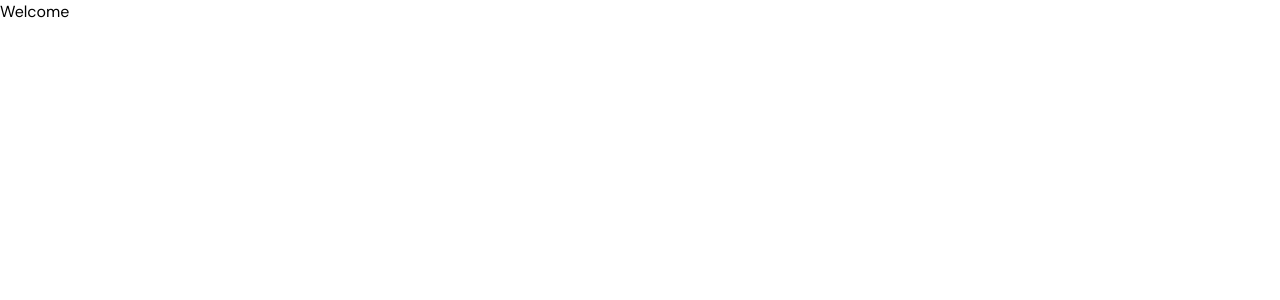
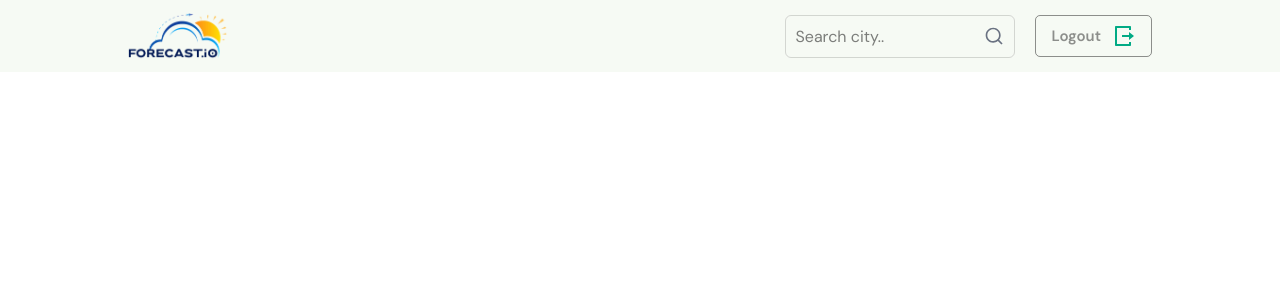
Before and after one commit to Kaveeshe2001/Fidenz-Weather-Application, a React app in the folder frontend/: page / in a window 1280 px wide. Shown: the top 300 px of the page. Built offline with nearby package versions, Linux system fonts and the light colour scheme; sample sign-in values are in the browser's storage; the HTML template or start-up script is replaced by a standard one; a web font is replaced by a local one.

Commit message:
Navbar and Search Component

```diff
--- a/frontend/package.json
+++ b/frontend/package.json
@@ -10,6 +10,7 @@
     "preview": "vite preview"
   },
   "dependencies": {
+    "@remixicon/react": "^4.7.0",
     "@tailwindcss/vite": "^4.1.14",
     "axios": "^1.12.2",
     "jwt-decode": "^4.0.0",
--- /dev/null
+++ b/frontend/src/components/Shared/Navbar.tsx
@@ -0,0 +1,37 @@
+import { useNavigate } from "react-router-dom"
+import logo from "../../assets/logo.png"
+import PrimaryButton from "../ui/Button/PrimaryButton";
+import { logout } from "../../services/AuthService";
+import { RiLogoutBoxRLine } from "@remixicon/react";
+import Search from "../ui/Search/Search";
+
+const Navbar = () => {
+  const navigate = useNavigate();
+
+  const handleLogout = (e: React.MouseEvent<HTMLButtonElement>) => {
+    e.preventDefault();
+    logout();
+  };
+
+  return (
+    <div className="fixed w-full z-5 bg-[rgba(var(--primary-color3-opc),0.06)] flex justify-between items-center py-3 px-4 sm:px-20 xl:px-32">
+        <img
+          src={logo}
+          alt="logo"
+          className="w-20 sm:w-25 cursor-pointer"
+          onClick={() => navigate('/')}
+        />
+        <div className="flex items-center gap-5">
+            <Search />
+            <PrimaryButton
+                text="Logout"
+                variant="outline"
+                icon={<RiLogoutBoxRLine />}
+                onClick={handleLogout}
+            />
+        </div>
+    </div>
+  )
+}
+
+export default Navbar
--- a/frontend/src/components/Button/PrimaryButton.tsx
+++ b/frontend/src/components/ui/Button/PrimaryButton.tsx
@@ -7,6 +7,7 @@ type PrimaryButtonProps = {
     type?: 'button' | 'submit' | 'reset';
     size?: 'lg';
     variant?: 'active' | 'outline' | 'nonActive';
+    icon?: React.ReactElement;
 }
 
 const PrimaryButton = ({
@@ -16,6 +17,7 @@ const PrimaryButton = ({
     type,
     size,
     variant,
+    icon
 }: PrimaryButtonProps) => {
     const buttonStyle = `primary-btn ${size === 'lg' && 'lg'} ${
         variant === 'active'
@@ -31,11 +33,11 @@ const PrimaryButton = ({
     <>
       {link ? (
         <a href={link} className={buttonStyle}>
-            {text}
+            {text} {icon && icon}
         </a>
       ) : (
         <button className={buttonStyle} onClick={onClick} type={type} >
-            {text}
+            {text} {icon && icon}
         </button>
       )}
     </>
--- a/frontend/src/components/Button/primaryButton.css
+++ b/frontend/src/components/ui/Button/primaryButton.css
@@ -6,8 +6,17 @@
     line-height: 1;
     white-space: nowrap;
     border-radius: 5px;
+    white-space: nowrap;
+    overflow: hidden;
+    position: relative;
+    z-index: 1;
+    transition: all .6s;
+    display: inline-flex;
+    align-items: center;
+    line-height: 1;
+    gap: 10px;
     background-color: var(--primary-color2);
-    padding: 15px 20px;
+    padding: 17px 32px;
     transition: .5s;
     cursor: pointer;
    }
@@ -37,7 +46,7 @@
     background-color: transparent;
     border: 1px solid rgba(34, 34, 34, .5);
     border-radius: 5px;
-    font-size: 12px !important;
+    font-size: 15px !important;
     color: rgba(34, 34, 34, .5);
     padding: 8px 16px;
    }
--- /dev/null
+++ b/frontend/src/components/ui/Search/Search.tsx
@@ -0,0 +1,16 @@
+import { RiSearchLine } from "@remixicon/react"
+
+const Search = () => {
+  return (
+    <form className="flex border border-[rgba(var(--primary-color2-opc),0.15)] p-[10px] rounded-md">
+        <div className="flex relative leading-1">
+            <input type="text" placeholder="Search city.." className="outline-none" />
+            <button className="serach-btn">
+                <RiSearchLine size={20} className="text-gray-500" />
+            </button>
+        </div>
+    </form>
+  );
+};
+
+export default Search;
--- a/frontend/src/index.css
+++ b/frontend/src/index.css
@@ -9,6 +9,7 @@
   --primary-color-opc: 1, 170, 133;
   --primary-color2: #0b0c0c;
   --primary-color2-opc: 11, 12, 12;
+  --primary-color3-opc: 99, 171, 69;
   --title-color: #0b0c0c;
   --title-color-opc: 11, 12, 12;
   --white-color: #fff;
--- a/frontend/src/pages/Home/Home.tsx
+++ b/frontend/src/pages/Home/Home.tsx
@@ -1,7 +1,9 @@
+import Navbar from "../../components/Shared/Navbar"
+
 const Home = () => {
   return (
     <div>
-      Welcome
+      <Navbar />
     </div>
   )
 }
--- a/frontend/src/pages/Login/Login.tsx
+++ b/frontend/src/pages/Login/Login.tsx
@@ -1,9 +1,9 @@
 import { useState } from "react"
-import Form from "../../components/Form/Form";
 import { Col } from "react-bootstrap";
-import Input from "../../components/Input/Input";
-import PrimaryButton from "../../components/Button/PrimaryButton";
 import { useAuth } from "../../providers/AuthProvider";
+import Input from "../../components/ui/Input/Input";
+import Form from "../../components/ui/Form/Form";
+import PrimaryButton from "../../components/ui/Button/PrimaryButton";
 
 const Login = () => {
   const { loginUser } = useAuth();
```
Also changed, not shown: frontend/src/assets/logo.png (added), frontend/src/components/ui/Form/Form.tsx (renamed from frontend/src/components/Form/Form.tsx), frontend/src/components/ui/Input/Input.tsx (renamed from frontend/src/components/Input/Input.tsx), 1 other file (tests, documents, lock files or other folders).
